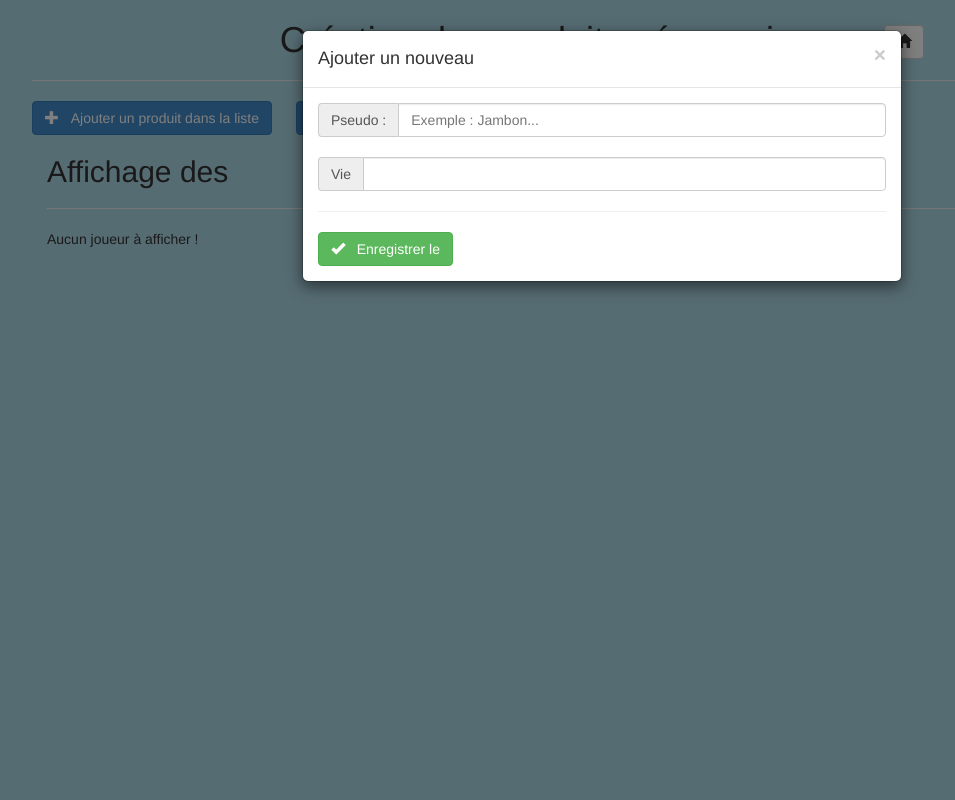
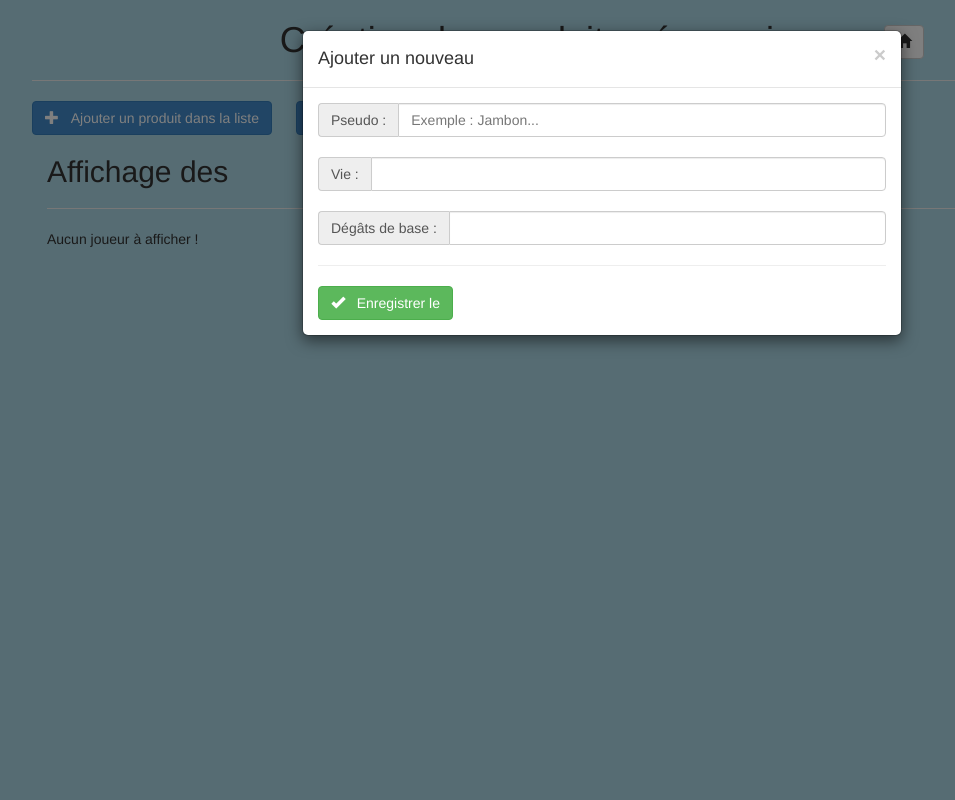
Before and after one commit to Annunzin/jdr, a PHP site: page /pages/parametres.php in a window 1280 px wide, after a click on "Ajouter un produit dans la liste". Shown: the whole page, without its empty margins (38-993 px from the left). Run offline with PHP 8.4, Linux system fonts and the light colour scheme; some libraries are stand-ins or nearby versions.

Commit message:
Update parametres.php

```diff
--- a/pages/parametres.php
+++ b/pages/parametres.php
@@ -90,6 +90,8 @@
                             <tr style="background-color:#B4AF91;">
                                 <th>Pseudo</th>
                                 <th>Vie max</th>
+                                <th>Dégâts de base</th>
+
                                 <th></th>
                             </tr>
                             </thead>
@@ -108,6 +110,7 @@
 
                                 echo '    <td><input class="form-control" type="text" name="' . $unJoueur->getId() . '@pseudo' . '" value="' . $unJoueur->getPseudo(). '" />    </td>';
                                 echo '    <td><input class="form-control" type="number" min="1" name="' . $unJoueur->getId() . '@vie' . '" value="' . $unJoueur->getVie(). '" />    </td>';
+                                echo '    <td><input class="form-control" type="number" max="20" min="1" name="' . $unJoueur->getId() . '@degat_base' . '" value="' . $unJoueur->getDegatBase(). '" />    </td>';
 
 
 
@@ -194,6 +197,7 @@
                                 <th>Nom</th>
                                 <th>Espèce</th>
                                 <th>Vie max</th>
+                                <th>Dégâts de base</th>
 
                                 <th></th>
                             </tr>
@@ -210,6 +214,7 @@
                                 echo '    <td><input class="form-control" type="text" name="' . $unMonstre->getId() . '@nom' . '" value="' . $unMonstre->getNom(). '" />    </td>';
                                 echo '    <td><input class="form-control" type="text" name="' . $unMonstre->getId() . '@espece' . '" value="' . $unMonstre->getEspece(). '" />    </td>';
                                 echo '    <td><input class="form-control" type="number" min="1" name="' . $unMonstre->getId() . '@vie' . '" value="' . $unMonstre->getVie(). '" />    </td>';
+                                echo '    <td><input class="form-control" type="number" max="20" min="1" name="' . $unMonstre->getId() . '@degat_base' . '" value="' . $unMonstre->getDegatBase(). '" />    </td>';
 
 
                                 // Renvoie à la suppression de monstre
@@ -274,8 +279,13 @@
                     </div>
                     <br />
                     <div class="input-group">
-                        <label for="joueur_vie" class="input-group-addon">Vie</label>
+                        <label for="joueur_vie" class="input-group-addon">Vie : </label>
                         <input class="form-control" type="number" name="joueur_vie" id="joueur_vie" value="" min="1"/>
+                    </div>
+                    <br />
+                    <div class="input-group">
+                        <label for="joueur_degat_base" class="input-group-addon">Dégâts de base : </label>
+                        <input class="form-control" type="number" name="joueur_degat_base" id="joueur_degat_base" value="" max="20" min="1"/>
                     </div>
                     <hr />
                     <button class="btn btn-success" type="submit" name="quoi" value="ajout_joueur" onclick="return ajouterJoueur();">
@@ -312,6 +322,11 @@
                     <div class="input-group">
                         <label for="monstre_vie" class="input-group-addon">Vie</label>
                         <input class="form-control" type="number" name="monstre_vie" id="monstre_vie" value="" min="1"/>
+                    </div>
+                    <br />
+                    <div class="input-group">
+                        <label for="ennemi_degat_base" class="input-group-addon">Dégâts de base : </label>
+                        <input class="form-control" type="number" name="ennemi_degat_base" id="ennemi_degat_base" value="" max="50" min="1"/>
                     </div>
                     <hr />
                     <button class="btn btn-success" type="submit" name="quoi" value="ajout_monstre" onclick="return ajouterMonstre();">
```
